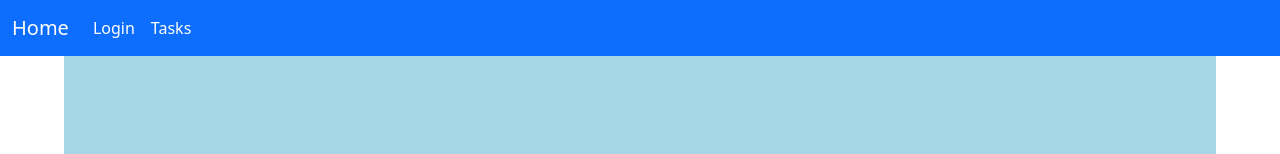
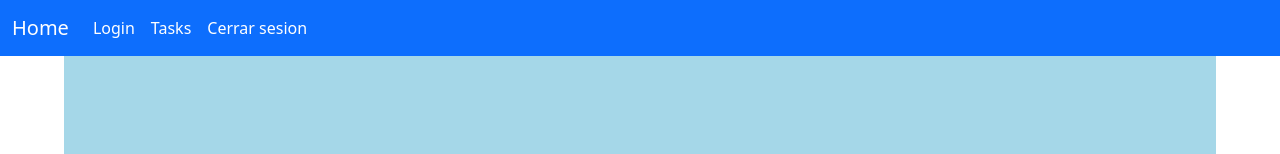
Before and after one commit to camicollao/Front-End-Todo-List-Angular, an Angular app: page / in a window 1280 px wide. Shown: the top 154 px of the page. Built offline with nearby package versions, Linux system fonts and the light colour scheme; no server answers.

Commit message:
feat: logout with "Cerrar sesion" button

```diff
--- a/src/app/app-routing.module.ts
+++ b/src/app/app-routing.module.ts
@@ -1,7 +1,6 @@
 import { NgModule } from '@angular/core';
 import { RouterModule, Routes } from '@angular/router';
 import { loginGuard } from './modules/guards/login.guard';
-import { AppComponent } from './app.component';
 import { HomeComponent } from './modules/home/home.component';
 
 const routes: Routes = [{
--- a/src/app/modules/bar/bar.component.html
+++ b/src/app/modules/bar/bar.component.html
@@ -7,9 +7,8 @@
       <div class="collapse navbar-collapse" id="navbarNav">
         <ul class="navbar-nav">
           <a class="nav-link active text-center text-white" aria-current="page" routerLink="users">Login</a>
-          <li class="nav-item">
-            <a class="nav-link active text-center text-white" aria-current="page" routerLink="tasks">Tasks</a>
-          </li>
+          <a class="nav-link active text-center text-white" aria-current="page" routerLink="tasks">Tasks</a>
+          <a class="nav-link active text-center text-white" aria-current="page" routerLink="users" (click)="logout()">Cerrar sesion</a>
         </ul>
       </div>
     </div>
--- a/src/app/modules/bar/bar.component.ts
+++ b/src/app/modules/bar/bar.component.ts
@@ -1,4 +1,6 @@
 import { Component, OnInit } from '@angular/core';
+import { Router } from '@angular/router';
+import { BarService } from './bar.service';
 
 @Component({
   selector: 'app-bar',
@@ -6,4 +8,12 @@ import { Component, OnInit } from '@angular/core';
   styleUrl: './bar.component.css'
 })
 export class BarComponent {
+
+  constructor(private readonly barService: BarService, private readonly router: Router){}
+
+  logout(){
+    this.barService.logout().subscribe(() => {
+      this.router.navigate(['/users'])
+    })
+  }
 }
--- /dev/null
+++ b/src/app/modules/bar/bar.service.ts
@@ -0,0 +1,27 @@
+import { HttpClient } from '@angular/common/http';
+import { Injectable } from '@angular/core';
+import { Router } from '@angular/router';
+import Swal from 'sweetalert2';
+
+@Injectable({
+  providedIn: 'root'
+})
+export class BarService {
+
+  constructor(private readonly httpClient: HttpClient, private readonly router: Router) {}
+
+  logout() {
+    Swal.fire({
+      icon: "success",
+      title: "Sesion finalizada correctamente",
+      showConfirmButton: false,
+      timer: 1500
+    });
+    return this.httpClient.get('http://localhost:3000', {
+      headers: {
+        Authorization: `Bearer ${localStorage.removeItem('access_token')}`
+      }
+    });
+  }
+
+}
--- a/src/app/modules/users/pages/index/users.component.ts
+++ b/src/app/modules/users/pages/index/users.component.ts
@@ -3,8 +3,6 @@ import { FormControl, FormGroup, Validators } from '@angular/forms';
 import {UsersService} from '../../services/users.service'
 import { Router } from '@angular/router';
 import Swal from 'sweetalert2';
-//investigar peticiones con id
-//listar tasks y por id
 
 @Component({
   selector: 'app-users',
@@ -35,6 +33,7 @@ export class UsersComponent {
 
     });
   }
+
   private(){
     this.usersService.private().subscribe((response => {
       console.log(response);
```
